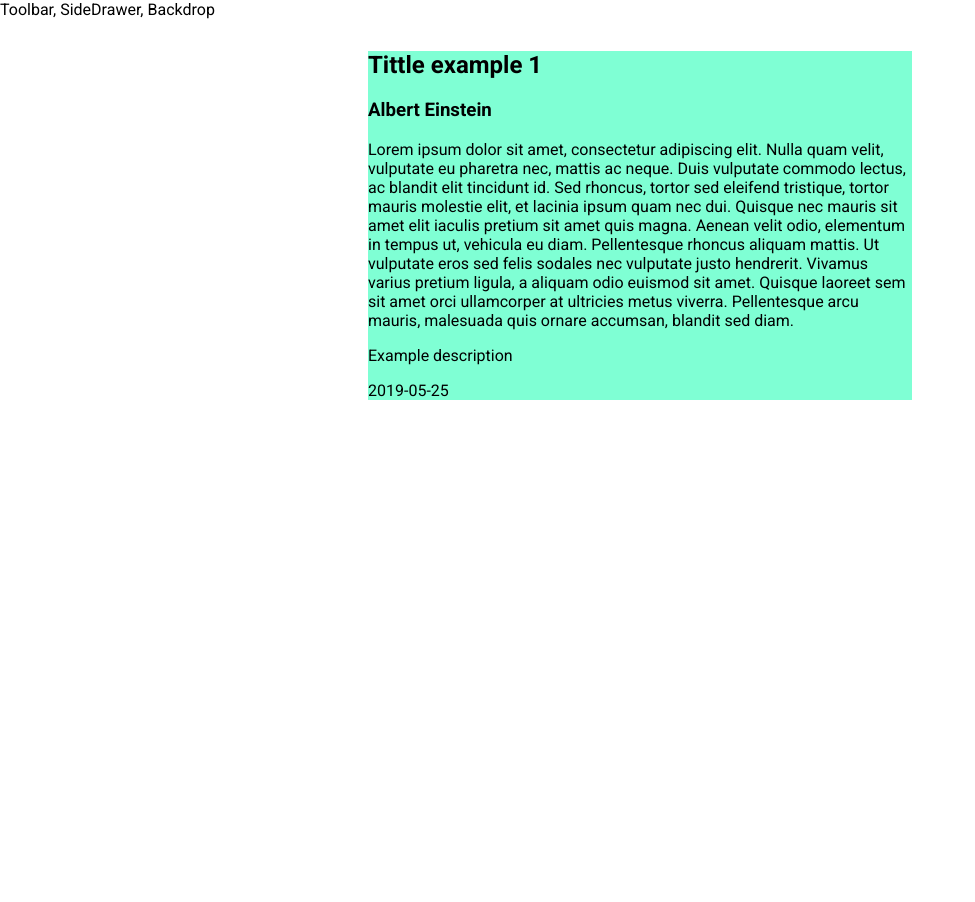
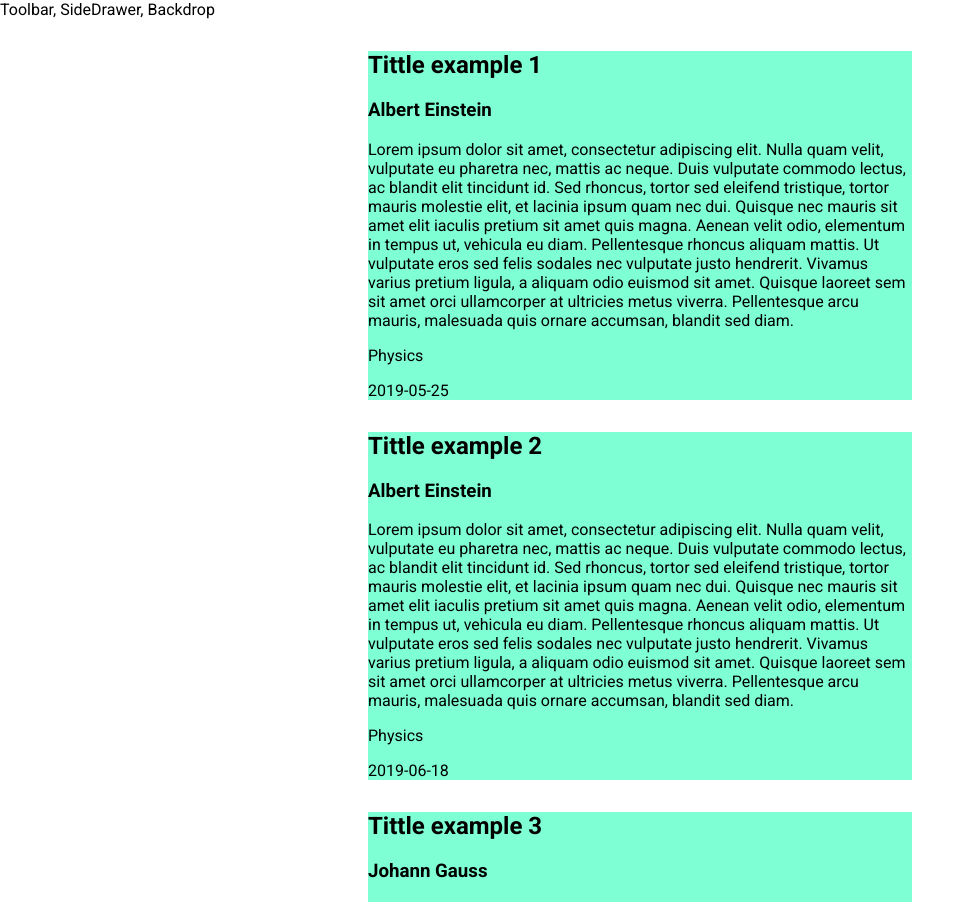
Before and after one commit to LuisAguilarPena/publications-app-react-jsonserver-materialui, a React app: page / in a window 1280 px wide. Shown: the top 902 px of the page, without its empty margins (0-975 px from the left). Before the commit the page ends 800 px from the top, so only its background shows below. Built offline with nearby package versions, Linux system fonts and the light colour scheme.

Commit message:
cards dynamically rendered from dummy state data in Body

```diff
--- a/src/components/Card/Card.js
+++ b/src/components/Card/Card.js
@@ -3,17 +3,13 @@ import classes from './Card.module.css';
 
 const card = props => {
 
-  const transformedAuthors = props.authors;
-  const transformedArticles = props.articles;
-  console.log(transformedArticles);
-
   return (
     <div className={classes.Card}>
-      <h2>{transformedArticles[0].tittle}</h2>
-      <h3>{`${transformedAuthors[0].firstName} ${transformedAuthors[0].lastName}`}</h3>
-      <p>{transformedArticles[0].body}</p>
-      <p>{transformedArticles[0].description}</p>
-      <p>{transformedArticles[0].date}</p>
+      <h2>{props.tittle}</h2>
+      <h3>{props.author}</h3>
+      <p>{props.body}</p>
+      <p>{props.description}</p>
+      <p>{props.date}</p>
     </div>
   );
 };
--- a/src/containers/Body/Body.js
+++ b/src/containers/Body/Body.js
@@ -8,10 +8,11 @@ class Body extends Component{
       {
         "id": "1",
         "tittle": "Tittle example 1",
-        "description": "Example description",
+        "description": "Physics",
         "body": "Lorem ipsum dolor sit amet, consectetur adipiscing elit. Nulla quam velit, vulputate eu pharetra nec, mattis ac neque. Duis vulputate commodo lectus, ac blandit elit tincidunt id. Sed rhoncus, tortor sed eleifend tristique, tortor mauris molestie elit, et lacinia ipsum quam nec dui. Quisque nec mauris sit amet elit iaculis pretium sit amet quis magna. Aenean velit odio, elementum in tempus ut, vehicula eu diam. Pellentesque rhoncus aliquam mattis. Ut vulputate eros sed felis sodales nec vulputate justo hendrerit. Vivamus varius pretium ligula, a aliquam odio euismod sit amet. Quisque laoreet sem sit amet orci ullamcorper at ultricies metus viverra. Pellentesque arcu mauris, malesuada quis ornare accumsan, blandit sed diam.",
         "date": "2019-05-25",
-        "authorId": "1"
+        "authorId": "1",
+        "author": "Albert Einstein"
       },
       {
         "id": "2",
@@ -19,7 +20,8 @@ class Body extends Component{
         "description": "Physics",
         "body": "Lorem ipsum dolor sit amet, consectetur adipiscing elit. Nulla quam velit, vulputate eu pharetra nec, mattis ac neque. Duis vulputate commodo lectus, ac blandit elit tincidunt id. Sed rhoncus, tortor sed eleifend tristique, tortor mauris molestie elit, et lacinia ipsum quam nec dui. Quisque nec mauris sit amet elit iaculis pretium sit amet quis magna. Aenean velit odio, elementum in tempus ut, vehicula eu diam. Pellentesque rhoncus aliquam mattis. Ut vulputate eros sed felis sodales nec vulputate justo hendrerit. Vivamus varius pretium ligula, a aliquam odio euismod sit amet. Quisque laoreet sem sit amet orci ullamcorper at ultricies metus viverra. Pellentesque arcu mauris, malesuada quis ornare accumsan, blandit sed diam.",
         "date": "2019-06-18",
-        "authorId": "1"
+        "authorId": "1",
+        "author": "Albert Einstein"
       },
       {
         "id": "3",
@@ -27,7 +29,8 @@ class Body extends Component{
         "description": "Mathematics",
         "body": "Lorem ipsum dolor sit amet, consectetur adipiscing elit. Nulla quam velit, vulputate eu pharetra nec, mattis ac neque. Duis vulputate commodo lectus, ac blandit elit tincidunt id. Sed rhoncus, tortor sed eleifend tristique, tortor mauris molestie elit, et lacinia ipsum quam nec dui. Quisque nec mauris sit amet elit iaculis pretium sit amet quis magna. Aenean velit odio, elementum in tempus ut, vehicula eu diam. Pellentesque rhoncus aliquam mattis. Ut vulputate eros sed felis sodales nec vulputate justo hendrerit. Vivamus varius pretium ligula, a aliquam odio euismod sit amet. Quisque laoreet sem sit amet orci ullamcorper at ultricies metus viverra. Pellentesque arcu mauris, malesuada quis ornare accumsan, blandit sed diam.",
         "date": "2019-06-18",
-        "authorId": "2"
+        "authorId": "2",
+        "author": "Johann Gauss"
       },
       {
         "id": "4",
@@ -35,7 +38,8 @@ class Body extends Component{
         "description": "Mathematics",
         "body": "Lorem ipsum dolor sit amet, consectetur adipiscing elit. Nulla quam velit, vulputate eu pharetra nec, mattis ac neque. Duis vulputate commodo lectus, ac blandit elit tincidunt id. Sed rhoncus, tortor sed eleifend tristique, tortor mauris molestie elit, et lacinia ipsum quam nec dui. Quisque nec mauris sit amet elit iaculis pretium sit amet quis magna. Aenean velit odio, elementum in tempus ut, vehicula eu diam. Pellentesque rhoncus aliquam mattis. Ut vulputate eros sed felis sodales nec vulputate justo hendrerit. Vivamus varius pretium ligula, a aliquam odio euismod sit amet. Quisque laoreet sem sit amet orci ullamcorper at ultricies metus viverra. Pellentesque arcu mauris, malesuada quis ornare accumsan, blandit sed diam.",
         "date": "2019-06-18",
-        "authorId": "2"
+        "authorId": "2",
+        "author": "Johann Gauss"
       },
       {
         "id": "5",
@@ -43,7 +47,8 @@ class Body extends Component{
         "description": "Physics",
         "body": "Lorem ipsum dolor sit amet, consectetur adipiscing elit. Nulla quam velit, vulputate eu pharetra nec, mattis ac neque. Duis vulputate commodo lectus, ac blandit elit tincidunt id. Sed rhoncus, tortor sed eleifend tristique, tortor mauris molestie elit, et lacinia ipsum quam nec dui. Quisque nec mauris sit amet elit iaculis pretium sit amet quis magna. Aenean velit odio, elementum in tempus ut, vehicula eu diam. Pellentesque rhoncus aliquam mattis. Ut vulputate eros sed felis sodales nec vulputate justo hendrerit. Vivamus varius pretium ligula, a aliquam odio euismod sit amet. Quisque laoreet sem sit amet orci ullamcorper at ultricies metus viverra. Pellentesque arcu mauris, malesuada quis ornare accumsan, blandit sed diam.",
         "date": "2019-06-19",
-        "authorId": "1"
+        "authorId": "1",
+        "author": "Albert Einstein"
       },
       {
         "id": "6",
@@ -51,7 +56,8 @@ class Body extends Component{
         "description": "Mathematics",
         "body": "Lorem ipsum dolor sit amet, consectetur adipiscing elit. Nulla quam velit, vulputate eu pharetra nec, mattis ac neque. Duis vulputate commodo lectus, ac blandit elit tincidunt id. Sed rhoncus, tortor sed eleifend tristique, tortor mauris molestie elit, et lacinia ipsum quam nec dui. Quisque nec mauris sit amet elit iaculis pretium sit amet quis magna. Aenean velit odio, elementum in tempus ut, vehicula eu diam. Pellentesque rhoncus aliquam mattis. Ut vulputate eros sed felis sodales nec vulputate justo hendrerit. Vivamus varius pretium ligula, a aliquam odio euismod sit amet. Quisque laoreet sem sit amet orci ullamcorper at ultricies metus viverra. Pellentesque arcu mauris, malesuada quis ornare accumsan, blandit sed diam.",
         "date": "2019-06-19",
-        "authorId": "3"
+        "authorId": "3",
+        "author": "Ada Lovelace"
       },
       {
         "id": "7",
@@ -59,7 +65,8 @@ class Body extends Component{
         "description": "Mathematics",
         "body": "Lorem ipsum dolor sit amet, consectetur adipiscing elit. Nulla quam velit, vulputate eu pharetra nec, mattis ac neque. Duis vulputate commodo lectus, ac blandit elit tincidunt id. Sed rhoncus, tortor sed eleifend tristique, tortor mauris molestie elit, et lacinia ipsum quam nec dui. Quisque nec mauris sit amet elit iaculis pretium sit amet quis magna. Aenean velit odio, elementum in tempus ut, vehicula eu diam. Pellentesque rhoncus aliquam mattis. Ut vulputate eros sed felis sodales nec vulputate justo hendrerit. Vivamus varius pretium ligula, a aliquam odio euismod sit amet. Quisque laoreet sem sit amet orci ullamcorper at ultricies metus viverra. Pellentesque arcu mauris, malesuada quis ornare accumsan, blandit sed diam.",
         "date": "2019-06-19",
-        "authorId": "3"
+        "authorId": "3",
+        "author": "Ada Lovelace"
       },
       {
         "id": "8",
@@ -67,7 +74,8 @@ class Body extends Component{
         "description": "Mathematics",
         "body": "Lorem ipsum dolor sit amet, consectetur adipiscing elit. Nulla quam velit, vulputate eu pharetra nec, mattis ac neque. Duis vulputate commodo lectus, ac blandit elit tincidunt id. Sed rhoncus, tortor sed eleifend tristique, tortor mauris molestie elit, et lacinia ipsum quam nec dui. Quisque nec mauris sit amet elit iaculis pretium sit amet quis magna. Aenean velit odio, elementum in tempus ut, vehicula eu diam. Pellentesque rhoncus aliquam mattis. Ut vulputate eros sed felis sodales nec vulputate justo hendrerit. Vivamus varius pretium ligula, a aliquam odio euismod sit amet. Quisque laoreet sem sit amet orci ullamcorper at ultricies metus viverra. Pellentesque arcu mauris, malesuada quis ornare accumsan, blandit sed diam.",
         "date": "2019-06-19",
-        "authorId": "2"
+        "authorId": "2",
+        "author": "Johann Gauss"
       },
       {
         "id": "9",
@@ -75,7 +83,8 @@ class Body extends Component{
         "description": "Mathematics",
         "body": "Lorem ipsum dolor sit amet, consectetur adipiscing elit. Nulla quam velit, vulputate eu pharetra nec, mattis ac neque. Duis vulputate commodo lectus, ac blandit elit tincidunt id. Sed rhoncus, tortor sed eleifend tristique, tortor mauris molestie elit, et lacinia ipsum quam nec dui. Quisque nec mauris sit amet elit iaculis pretium sit amet quis magna. Aenean velit odio, elementum in tempus ut, vehicula eu diam. Pellentesque rhoncus aliquam mattis. Ut vulputate eros sed felis sodales nec vulputate justo hendrerit. Vivamus varius pretium ligula, a aliquam odio euismod sit amet. Quisque laoreet sem sit amet orci ullamcorper at ultricies metus viverra. Pellentesque arcu mauris, malesuada quis ornare accumsan, blandit sed diam.",
         "date": "2019-06-20",
-        "authorId": "2"
+        "authorId": "2",
+        "author": "Johann Gauss"
       },
       {
         "id": "10",
@@ -83,7 +92,8 @@ class Body extends Component{
         "description": "Mathematics",
         "body": "Lorem ipsum dolor sit amet, consectetur adipiscing elit. Nulla quam velit, vulputate eu pharetra nec, mattis ac neque. Duis vulputate commodo lectus, ac blandit elit tincidunt id. Sed rhoncus, tortor sed eleifend tristique, tortor mauris molestie elit, et lacinia ipsum quam nec dui. Quisque nec mauris sit amet elit iaculis pretium sit amet quis magna. Aenean velit odio, elementum in tempus ut, vehicula eu diam. Pellentesque rhoncus aliquam mattis. Ut vulputate eros sed felis sodales nec vulputate justo hendrerit. Vivamus varius pretium ligula, a aliquam odio euismod sit amet. Quisque laoreet sem sit amet orci ullamcorper at ultricies metus viverra. Pellentesque arcu mauris, malesuada quis ornare accumsan, blandit sed diam.",
         "date": "2019-06-20",
-        "authorId": "2"
+        "authorId": "2",
+        "author": "Johann Gauss"
       },
       {
         "id": "11",
@@ -91,7 +101,8 @@ class Body extends Component{
         "description": "Mathematics",
         "body": "Lorem ipsum dolor sit amet, consectetur adipiscing elit. Nulla quam velit, vulputate eu pharetra nec, mattis ac neque. Duis vulputate commodo lectus, ac blandit elit tincidunt id. Sed rhoncus, tortor sed eleifend tristique, tortor mauris molestie elit, et lacinia ipsum quam nec dui. Quisque nec mauris sit amet elit iaculis pretium sit amet quis magna. Aenean velit odio, elementum in tempus ut, vehicula eu diam. Pellentesque rhoncus aliquam mattis. Ut vulputate eros sed felis sodales nec vulputate justo hendrerit. Vivamus varius pretium ligula, a aliquam odio euismod sit amet. Quisque laoreet sem sit amet orci ullamcorper at ultricies metus viverra. Pellentesque arcu mauris, malesuada quis ornare accumsan, blandit sed diam.",
         "date": "2019-06-20",
-        "authorId": "3"
+        "authorId": "3",
+        "author": "Ada Lovelace"
       }
     ],
     "authors": [
@@ -119,10 +130,16 @@ class Body extends Component{
   render(){
     return(
       <div>
-        <Card
-          articles={this.state.articles}
-          authors={this.state.authors}
-        />
+        {this.state.articles.map(article =>
+          <Card
+            key={article.id}
+            tittle={article.tittle}
+            author={article.author}
+            body={article.body}
+            description={article.description}
+            date={article.date}
+          />
+        )}
       </div>
     );
   }
```
